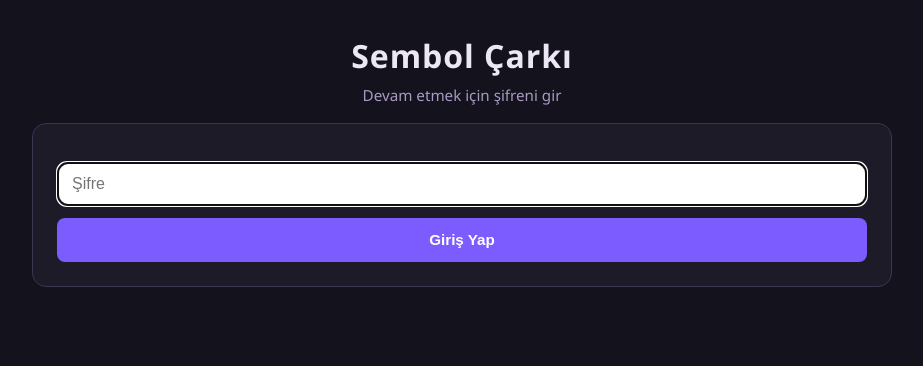
After one commit to kielbasan1/test, a Flask app: page /login in a window 1280 px wide. The commit adds this page. Shown: the top 366 px of the page, without its empty margins (178-1101 px from the left). Run offline with Flask 3, Linux system fonts and the light colour scheme.

Commit message:
Add password-gated login to protect personal dream data on public deploy

```diff
--- a/app.py
+++ b/app.py
@@ -2,19 +2,62 @@ import json
 import os
 import re
 import uuid
-from datetime import datetime
+from datetime import datetime, timedelta
 
 from dotenv import load_dotenv
-from flask import Flask, jsonify, render_template, request
+from flask import (
+    Flask,
+    jsonify,
+    redirect,
+    render_template,
+    request,
+    session,
+    url_for,
+)
 
 load_dotenv(override=True)
 
 from services import duckduckgo_client, gemini_client, tavily_client  # noqa: E402
 
 app = Flask(__name__)
+app.secret_key = os.environ.get("SECRET_KEY", "").strip() or os.urandom(24)
+app.permanent_session_lifetime = timedelta(days=30)
+
+APP_PASSWORD = os.environ.get("APP_PASSWORD", "").strip()
 
 DREAMS_DIR = os.path.join(os.path.dirname(os.path.abspath(__file__)), "ruyalar")
 os.makedirs(DREAMS_DIR, exist_ok=True)
+
+
+@app.before_request
+def _require_login():
+    # APP_PASSWORD tanımlı değilse (örn. sadece kendi bilgisayarında, .env'de
+    # şifre girmeden çalıştırıyorsan) giriş ekranını tamamen devre dışı bırak.
+    if not APP_PASSWORD:
+        return None
+    if request.path == "/login" or request.path.startswith("/static/"):
+        return None
+    if session.get("authed"):
+        return None
+    return redirect(url_for("login"))
+
+
+@app.route("/login", methods=["GET", "POST"])
+def login():
+    error = None
+    if request.method == "POST":
+        if request.form.get("password", "") == APP_PASSWORD:
+            session.permanent = True
+            session["authed"] = True
+            return redirect(url_for("index"))
+        error = "Yanlış şifre."
+    return render_template("login.html", error=error)
+
+
+@app.route("/logout", methods=["POST"])
+def logout():
+    session.clear()
+    return redirect(url_for("login"))
 
 
 def _friendly_error(exc: Exception) -> str:
--- a/templates/index.html
+++ b/templates/index.html
@@ -13,6 +13,11 @@
     <div class="header-actions">
       <button id="btn-show-history" class="btn-link">Geçmiş Rüyalarım</button>
       <button id="btn-new-dream" class="btn-link hidden">Yeni Rüya Başlat</button>
+      {% if session.get("authed") %}
+      <form action="{{ url_for('logout') }}" method="POST" style="display:inline;">
+        <button type="submit" class="btn-link">Çıkış Yap</button>
+      </form>
+      {% endif %}
     </div>
   </header>
 
--- /dev/null
+++ b/templates/login.html
@@ -0,0 +1,28 @@
+<!DOCTYPE html>
+<html lang="tr">
+<head>
+  <meta charset="UTF-8" />
+  <meta name="viewport" content="width=device-width, initial-scale=1.0" />
+  <title>Giriş — Sembol Çarkı</title>
+  <link rel="stylesheet" href="{{ url_for('static', filename='css/style.css') }}" />
+</head>
+<body>
+  <header class="app-header">
+    <h1>Sembol Çarkı</h1>
+    <p class="subtitle">Devam etmek için şifreni gir</p>
+  </header>
+
+  <main>
+    <section class="card">
+      <form method="POST" class="row" style="flex-direction: column; align-items: stretch; gap: 12px;">
+        <input type="password" name="password" placeholder="Şifre" autofocus required
+               style="padding: 12px 14px; border-radius: 10px; border: 1px solid var(--border, #ccc); font-size: 1rem;" />
+        {% if error %}
+          <p class="hint" style="color: #c0392b;">{{ error }}</p>
+        {% endif %}
+        <button type="submit" class="btn-primary">Giriş Yap</button>
+      </form>
+    </section>
+  </main>
+</body>
+</html>
```
